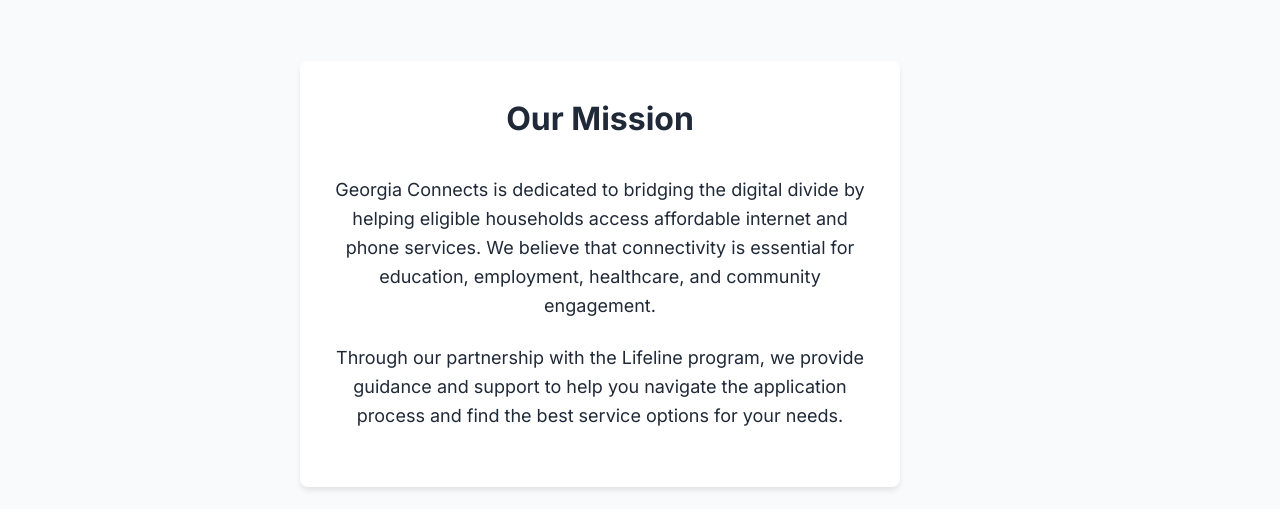
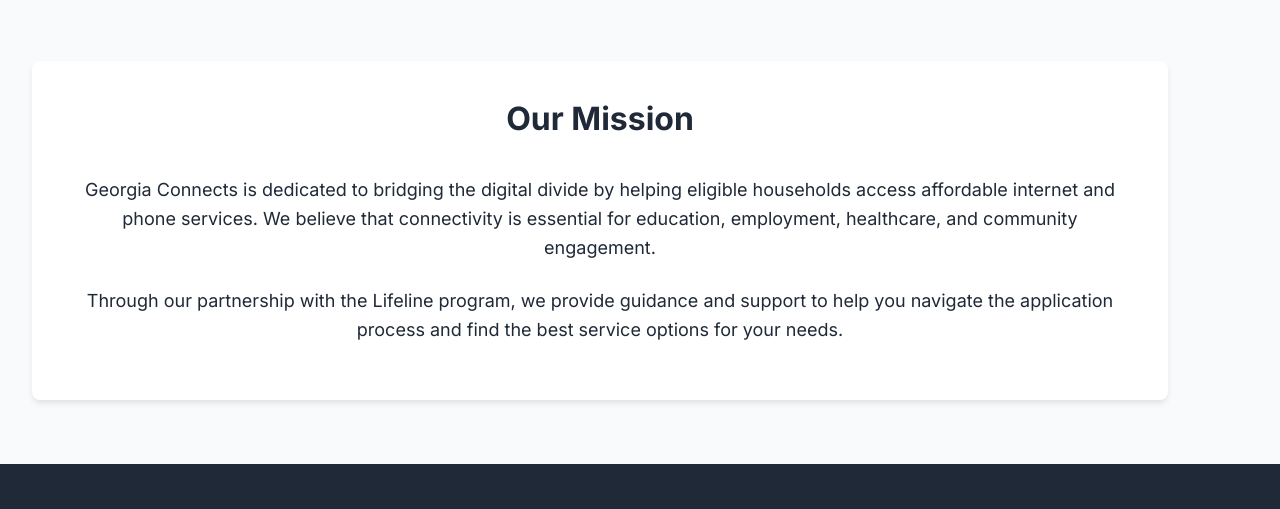
Before and after one commit to rmoh777/phoenix2, a plain HTML site: page index.html in a window 1280 px wide. Shown: the part 1102-1611 px from the top of the page. Drawn offline with Linux system fonts and the light colour scheme.

Commit message:
Fix mission card centering to match container and align with View All News button

```diff
--- a/css/pages.css
+++ b/css/pages.css
@@ -133,9 +133,3 @@
   font-size: var(--font-size-3xl);
   color: var(--color-primary);
 }
-
-.centered-card {
-  margin-left: auto;
-  margin-right: auto;
-  max-width: 600px;
-}
--- a/index.html
+++ b/index.html
@@ -57,7 +57,7 @@
 
         <!-- Mission Section -->
         <section class="container mission-section section-center">
-            <div class="card centered-card">
+            <div class="card">
                 <h2>Our Mission</h2>
                 <p>Georgia Connects is dedicated to bridging the digital divide by helping eligible households access affordable internet and phone services. We believe that connectivity is essential for education, employment, healthcare, and community engagement.</p>
                 <p>Through our partnership with the Lifeline program, we provide guidance and support to help you navigate the application process and find the best service options for your needs.</p>
```
